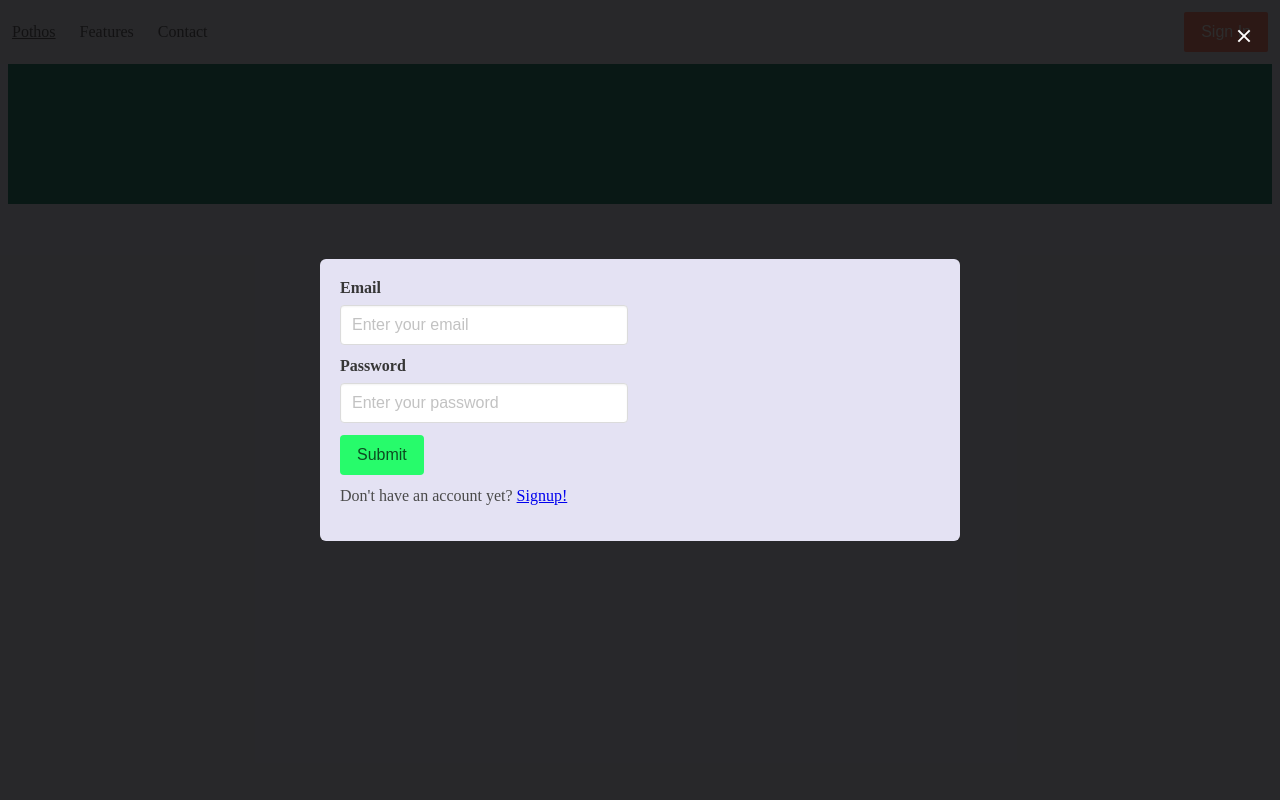
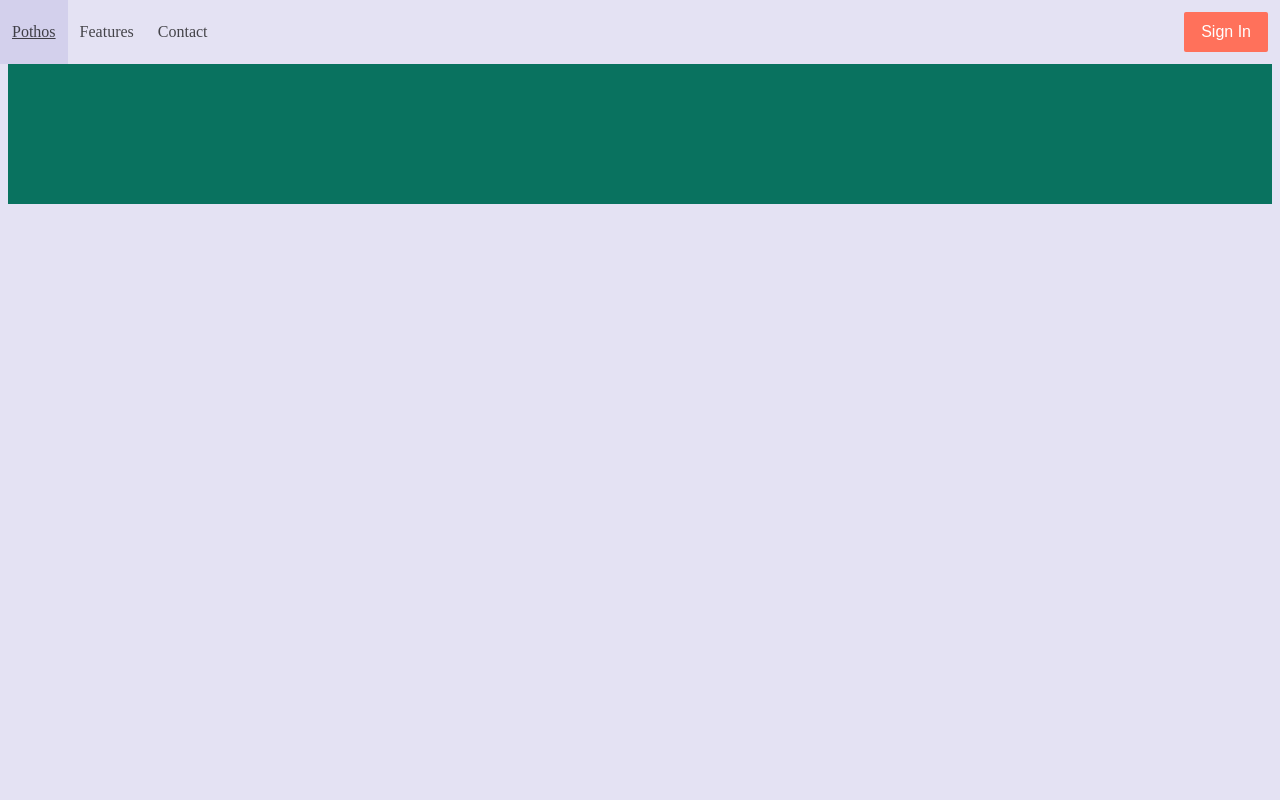
Before and after one commit to cs-gang/pothos, a Django app: template src/app/templates/index.html in a window 1280 px wide. Run offline with Django 3.2, Linux system fonts and the light colour scheme; the template is opened without the code that fills it, so the values that code supplies are empty.

Commit message:
frontend: make sign-in popup work properly in index.html

```diff
--- a/src/app/templates/index.html
+++ b/src/app/templates/index.html
@@ -1,9 +1,9 @@
 {% extends "base.html" %}
 
 {% block signin %}
-<button class="button is-small is-danger is-size-6 my-3 mx-3" data-target="modal">Sign In</button>
+<button class="button is-small is-danger is-size-6 my-3 mx-3" data-target="modal" id="ModalButton">Sign In</button>
 
-<div class="modal is-active">
+<div class="modal">
     <div class="modal-background"></div>
     <div class="modal-content">
         <div class="box has-background-warning">
@@ -82,6 +82,32 @@
 {% block script %}
 
 <script>
+    let loginModalButton = document.getElementById("ModalButton");
+    let modalBG = document.querySelector(".modal-background")
+    let modalExit = document.querySelector(".modal-close")
+
+    loginModalButton.addEventListener(
+        "click",
+        () => { document.querySelector(".modal").classList.add("is-active"); }
+    )
+
+    modalBG.addEventListener(
+        "click",
+        () => {
+            changeform(signupToLoginButton.id)();
+            document.querySelector(".modal").classList.remove("is-active");
+        }
+    )
+
+    modalExit.addEventListener(
+        "click",
+        () => {
+            changeform(signupToLoginButton.id)()
+            document.querySelector(".modal").classList.remove("is-active");
+        }
+    )
+
+
     let loginToSignupButton = document.getElementById("LoginToSignup");
     let signupToLoginButton = document.getElementById("SignupToLogin");
 
```
